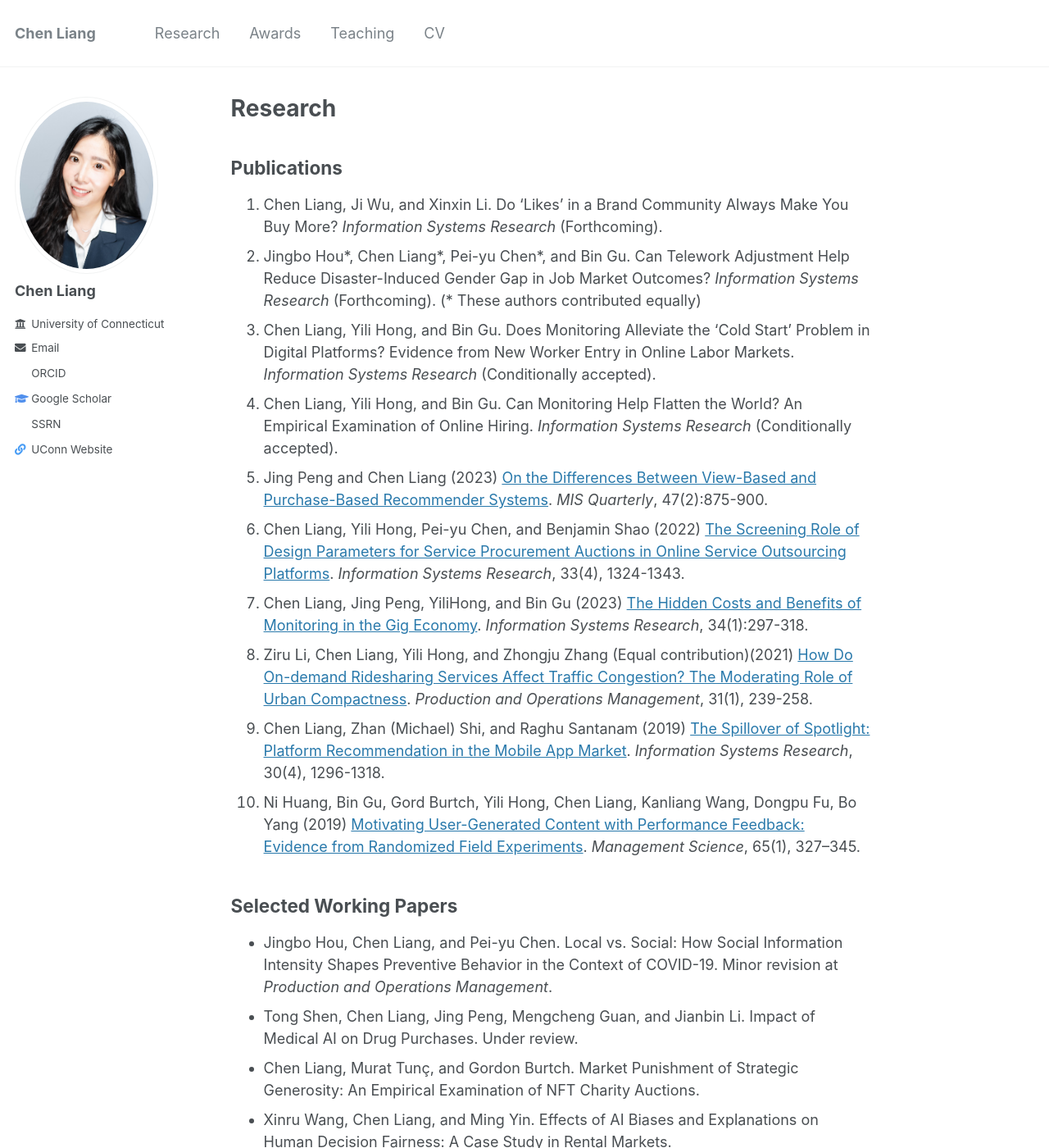
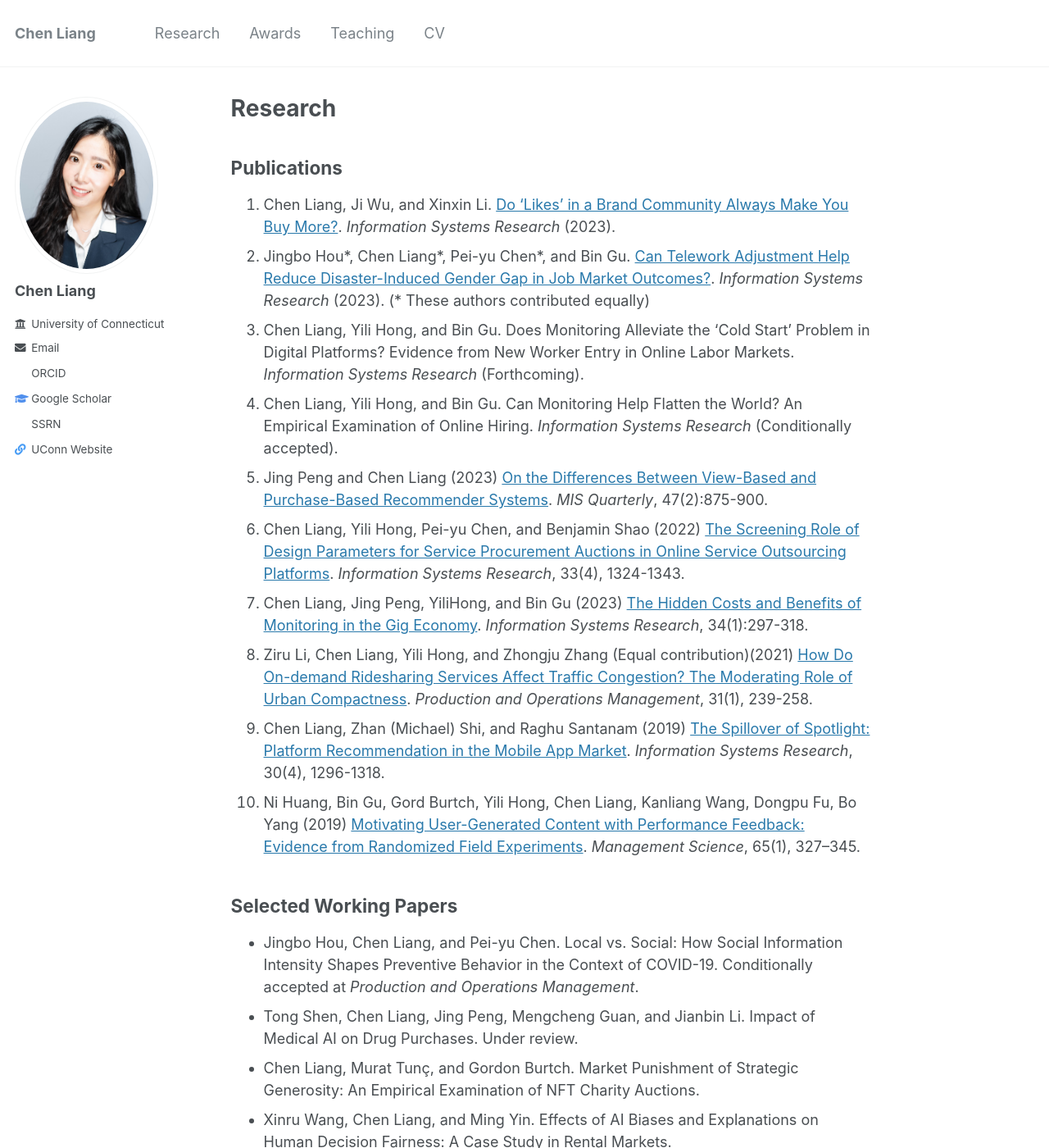
Before and after one commit to chen0liang/chen0liang.github.io, a Jekyll site: the page built from _pages/research.md, in a window 1280 px wide and 1400 px high. Shown: the whole window at 82% size. Built offline with Jekyll 4.4.1, drawn with Linux system fonts in a browser that asks for light colours; a style sheet for code colours, icons or effects is not loaded.

```diff
--- a/_pages/research.md
+++ b/_pages/research.md
@@ -8,9 +8,9 @@ author_profile: true
 
 ## Publications
 
-1.  Chen Liang, Ji Wu, and Xinxin Li. Do ‘Likes’ in a Brand Community Always Make You Buy More? *Information Systems Research* (Forthcoming).
-2.  Jingbo Hou\*, Chen Liang\*, Pei-yu Chen\*, and Bin Gu. Can Telework Adjustment Help Reduce Disaster-Induced Gender Gap in Job Market Outcomes? *Information Systems Research* (Forthcoming). (* These authors contributed equally)
-3.  Chen Liang, Yili Hong, and Bin Gu. Does Monitoring Alleviate the ‘Cold Start’ Problem in Digital Platforms? Evidence from New Worker Entry in Online Labor Markets. *Information Systems Research* (Conditionally accepted).
+1.  Chen Liang, Ji Wu, and Xinxin Li. [Do ‘Likes’ in a Brand Community Always Make You Buy More?](https://doi.org/10.1287/isre.2022.0008). *Information Systems Research* (2023).
+2.  Jingbo Hou\*, Chen Liang\*, Pei-yu Chen\*, and Bin Gu. [Can Telework Adjustment Help Reduce Disaster-Induced Gender Gap in Job Market Outcomes?](https://pubsonline.informs.org/doi/10.1287/isre.2023.0241). *Information Systems Research* (2023). (* These authors contributed equally)
+3.  Chen Liang, Yili Hong, and Bin Gu. Does Monitoring Alleviate the ‘Cold Start’ Problem in Digital Platforms? Evidence from New Worker Entry in Online Labor Markets. *Information Systems Research* (Forthcoming).
 4.  Chen Liang, Yili Hong, and Bin Gu. Can Monitoring Help Flatten the World? An Empirical Examination of Online Hiring. *Information Systems Research* (Conditionally accepted).
 5.  Jing Peng and Chen Liang (2023) [On the Differences Between View-Based and Purchase-Based Recommender Systems](https://misq.umn.edu/on-the-differences-between-view-based-and-purchase-based-recommender-systems.html). *MIS Quarterly*, 47(2):875-900.
 6.  Chen Liang, Yili Hong, Pei-yu Chen, and Benjamin Shao (2022) [The Screening Role of Design Parameters for Service Procurement Auctions in Online Service Outsourcing Platforms](https://pubsonline.informs.org/doi/abs/10.1287/isre.2022.1168). *Information Systems Research*, 33(4), 1324-1343.
@@ -21,7 +21,7 @@ author_profile: true
 
 ## Selected Working Papers
 
--   Jingbo Hou, Chen Liang, and Pei-yu Chen. Local vs. Social: How Social Information Intensity Shapes Preventive Behavior in the Context of COVID-19. Minor revision at *Production and Operations Management*.
+-   Jingbo Hou, Chen Liang, and Pei-yu Chen. Local vs. Social: How Social Information Intensity Shapes Preventive Behavior in the Context of COVID-19. Conditionally accepted at *Production and Operations Management*.
 -   Tong Shen, Chen Liang, Jing Peng, Mengcheng Guan, and Jianbin Li. Impact of Medical AI on Drug Purchases. Under review.
 -   Chen Liang, Murat Tunç, and Gordon Burtch. Market Punishment of Strategic Generosity: An Empirical Examination of NFT Charity Auctions.
 -   Xinru Wang, Chen Liang, and Ming Yin. Effects of AI Biases and Explanations on Human Decision Fairness: A Case Study in Rental Markets.
```
Also changed, not shown: _pages/about.md (+1 -1 lines).
